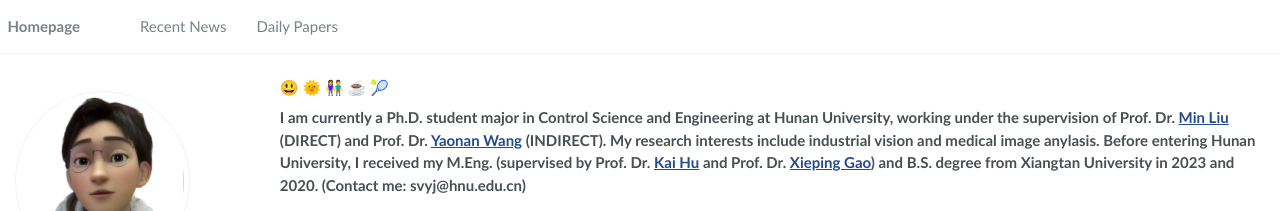
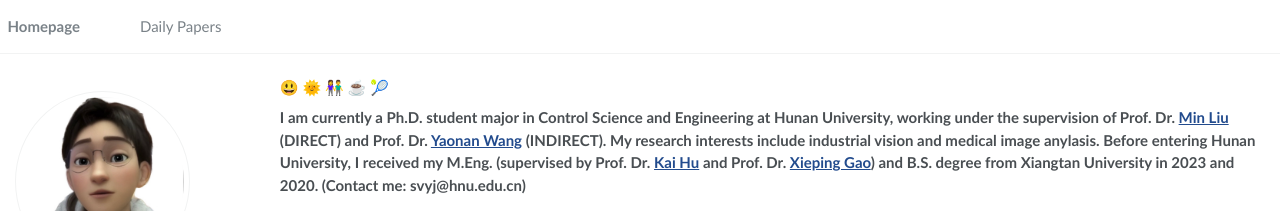
Before and after one commit to SvyJ/svyj.github.io, a Jekyll site: the page built from _pages/index.md, in a window 1280 px wide. Shown: the top 211 px of the page. Built offline with Jekyll 4.4.1, drawn with Linux system fonts in a browser that asks for light colours; some web fonts are replaced.

Commit message:
Update navigation.yml

```diff
--- a/_data/navigation.yml
+++ b/_data/navigation.yml
@@ -8,8 +8,5 @@
 #      Markdown formatted page while the second is generated using JSON.
 
 main:
-  - title: "Recent News"
-    url: /news/
-
   - title: "Daily Papers"
     url: https://svyj.github.io/daily-papers
```
